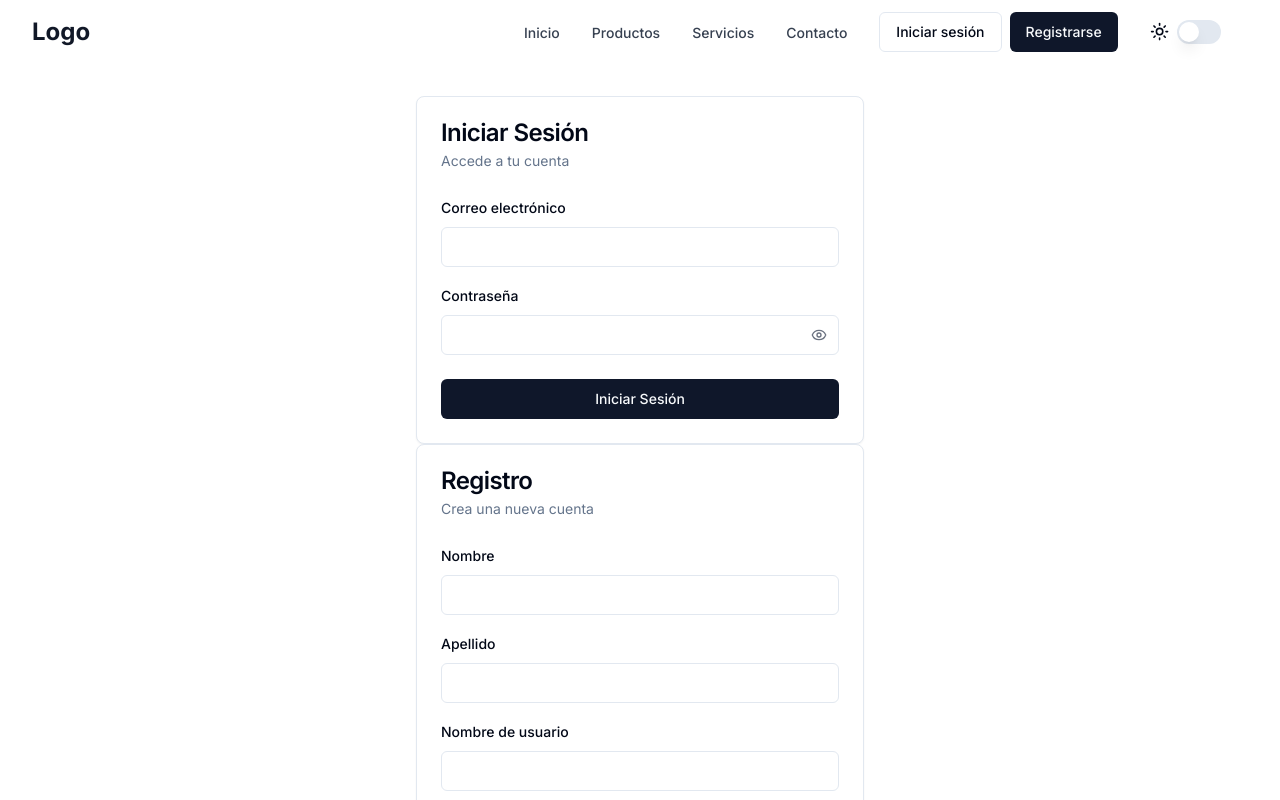
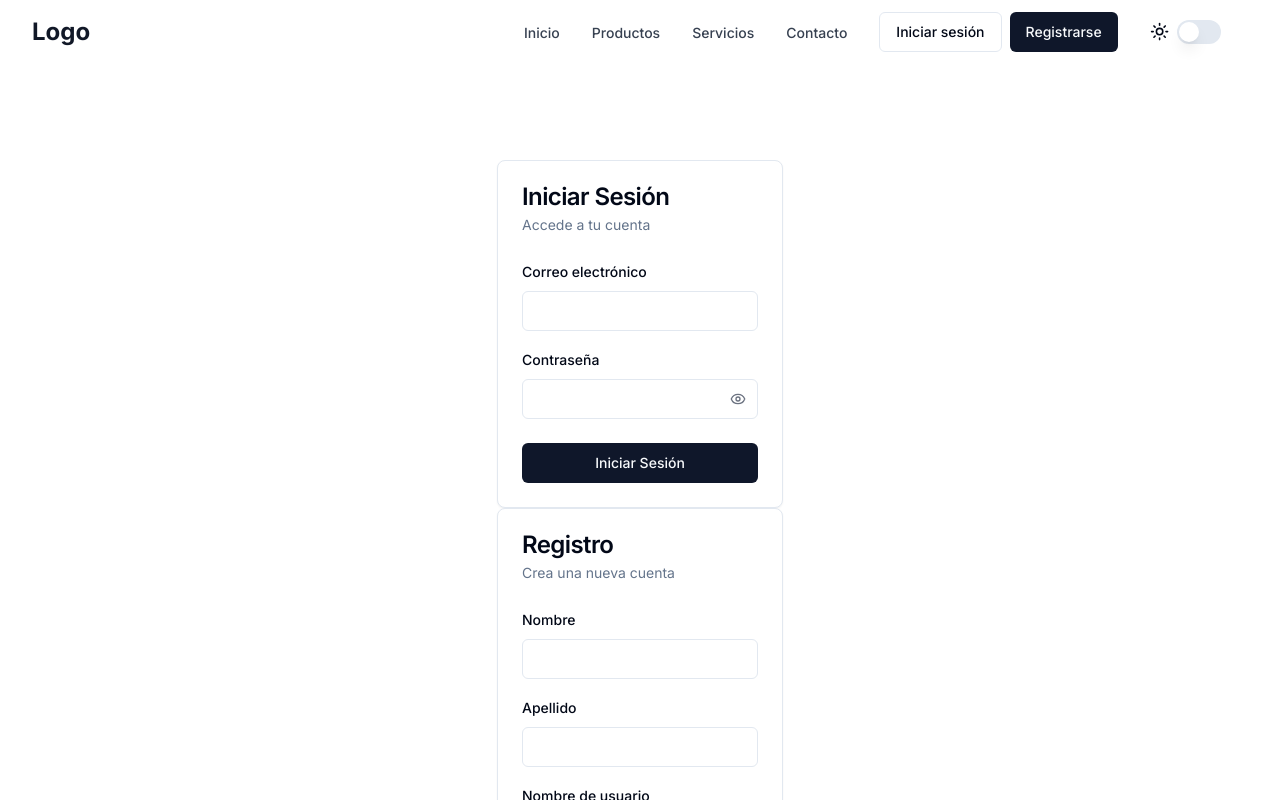
Before and after one commit to yeferson59/my-app-finance, a Next.js app: page / in a window 1280 px wide. Shown: the top 800 px of the page. Built offline with nearby package versions, Linux system fonts and the light colour scheme.

Commit message:
add and improve layouts

```diff
--- /dev/null
+++ b/src/app/(public)/layout.tsx
@@ -0,0 +1,16 @@
+import Header from "@/components/header/header"
+
+export default function RootLayoutPublic({
+  children
+}: Readonly<{
+  children: React.ReactNode;
+}>) {
+  return (
+    <>
+      <Header />
+      <main className="flex flex-col justify-center items-center max-w-4xl mx-auto min-h-screen pt-16">
+        {children}
+      </main>
+    </>
+  )
+}
--- a/src/app/layout.tsx
+++ b/src/app/layout.tsx
@@ -24,7 +24,7 @@ export default function RootLayout({
   return (
     <html lang="en" suppressHydrationWarning>
       <body className={cn(
-        "min-h-screen bg-background font-sans antialiased",
+        "min-h-screen bg-background font-sans antialiased w-full",
         fontSans.variable
       )}>
         <ThemeProvider
@@ -33,7 +33,6 @@ export default function RootLayout({
           enableSystem
           disableTransitionOnChange
         >
-          <Header />
           {children}
         </ThemeProvider>
       </body>
```
